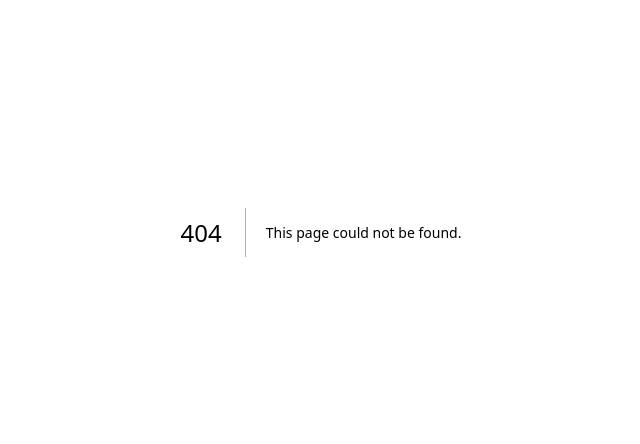
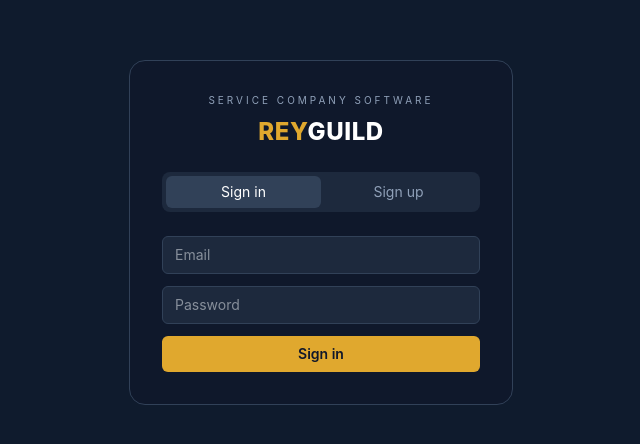
Before and after one commit to blessedelectric303-maker/reyguild-site-builder, a Next.js app: page /login in a window 1280 px wide. Before the commit this address had no page. Shown: the part 168-612 px from the top of the page, without its empty margins (319-959 px from the left). Built offline with nearby package versions, Linux system fonts and the light colour scheme; no server answers.

Commit message:
Create page.tsx

```diff
--- /dev/null
+++ b/app/login/page.tsx
@@ -0,0 +1,117 @@
+"use client";
+
+import { useState } from "react";
+import { createClient } from "@/utils/supabase/client";
+
+export default function LoginPage() {
+  const supabase = createClient();
+
+  const [mode, setMode] = useState<"signin" | "signup">("signin");
+  const [fullName, setFullName] = useState("");
+  const [email, setEmail] = useState("");
+  const [password, setPassword] = useState("");
+  const [busy, setBusy] = useState(false);
+  const [error, setError] = useState<string | null>(null);
+  const [notice, setNotice] = useState<string | null>(null);
+
+  async function handleSubmit() {
+    setBusy(true);
+    setError(null);
+    setNotice(null);
+
+    if (mode === "signup") {
+      const { error } = await supabase.auth.signUp({
+        email,
+        password,
+        options: {
+          data: { full_name: fullName },
+          emailRedirectTo: `${window.location.origin}/login`,
+        },
+      });
+      if (error) setError(error.message);
+      else setNotice("Account created. Check your email to confirm it, then sign in.");
+      setBusy(false);
+    } else {
+      const { error } = await supabase.auth.signInWithPassword({ email, password });
+      if (error) {
+        setError(error.message);
+        setBusy(false);
+      } else {
+        window.location.href = "/";
+      }
+    }
+  }
+
+  return (
+    <main className="min-h-screen flex items-center justify-center p-6">
+      <div className="w-full max-w-sm rounded-2xl border border-slate-700 bg-slate-900/60 p-8">
+        <div className="text-center mb-6">
+          <div className="text-[10px] tracking-[0.3em] text-slate-400 mb-2">
+            SERVICE COMPANY SOFTWARE
+          </div>
+          <div className="text-2xl font-extrabold tracking-wide">
+            <span style={{ color: "#e0a82e" }}>REY</span>
+            <span className="text-white">GUILD</span>
+          </div>
+        </div>
+
+        <div className="flex rounded-lg bg-slate-800 p-1 mb-6 text-sm">
+          <button
+            onClick={() => setMode("signin")}
+            className={`flex-1 rounded-md py-1.5 ${
+              mode === "signin" ? "bg-slate-700 text-white" : "text-slate-400"
+            }`}
+          >
+            Sign in
+          </button>
+          <button
+            onClick={() => setMode("signup")}
+            className={`flex-1 rounded-md py-1.5 ${
+              mode === "signup" ? "bg-slate-700 text-white" : "text-slate-400"
+            }`}
+          >
+            Sign up
+          </button>
+        </div>
+
+        <div className="space-y-3">
+          {mode === "signup" && (
+            <input
+              type="text"
+              placeholder="Full name"
+              value={fullName}
+              onChange={(e) => setFullName(e.target.value)}
+              className="w-full rounded-md bg-slate-800 border border-slate-700 px-3 py-2 text-sm text-slate-100 focus:border-sky-500 focus:outline-none"
+            />
+          )}
+          <input
+            type="email"
+            placeholder="Email"
+            value={email}
+            onChange={(e) => setEmail(e.target.value)}
+            className="w-full rounded-md bg-slate-800 border border-slate-700 px-3 py-2 text-sm text-slate-100 focus:border-sky-500 focus:outline-none"
+          />
+          <input
+            type="password"
+            placeholder="Password"
+            value={password}
+            onChange={(e) => setPassword(e.target.value)}
+            className="w-full rounded-md bg-slate-800 border border-slate-700 px-3 py-2 text-sm text-slate-100 focus:border-sky-500 focus:outline-none"
+          />
+
+          <button
+            onClick={handleSubmit}
+            disabled={busy}
+            className="w-full rounded-md py-2 text-sm font-semibold text-slate-900 disabled:opacity-60"
+            style={{ background: "#e0a82e" }}
+          >
+            {busy ? "Please wait…" : mode === "signup" ? "Create account" : "Sign in"}
+          </button>
+
+          {error && <p className="text-sm text-red-400">{error}</p>}
+          {notice && <p className="text-sm text-emerald-400">{notice}</p>}
+        </div>
+      </div>
+    </main>
+  );
+}
```
